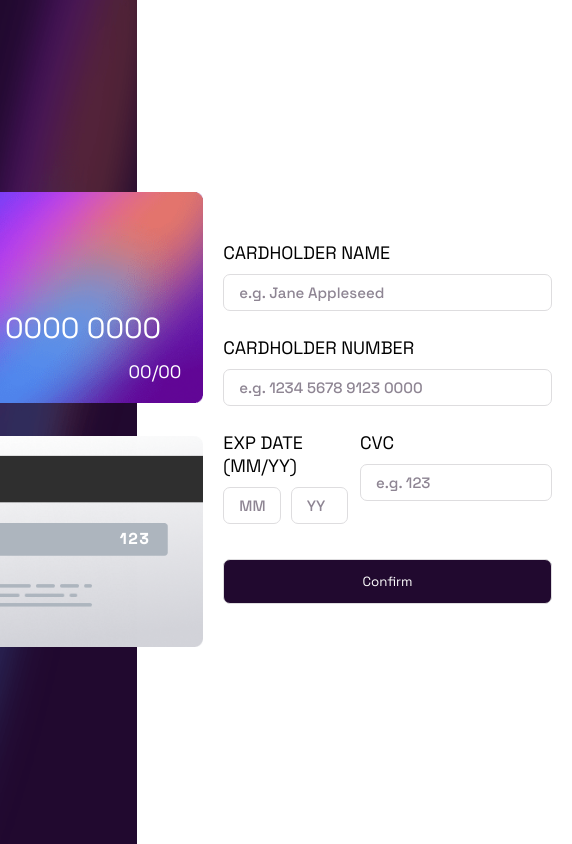
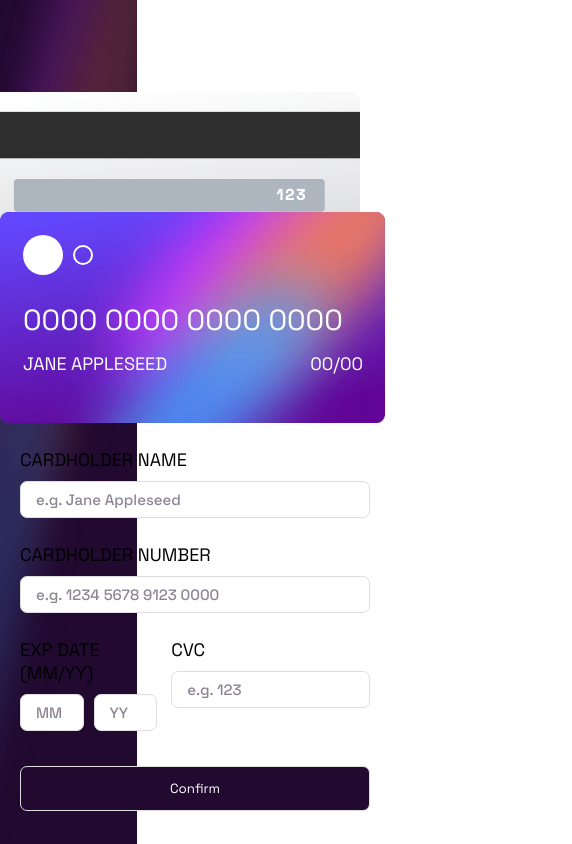
Before and after one commit to VincentChen6345/interactive-credit-card-form, a React (Create React App) app: page / in a window 390 px wide. Shown: the whole page, 572 px wide, since content can reach past the window. Built offline with nearby package versions, Linux system fonts and the light colour scheme.

Commit message:
media queries

```diff
--- a/src/components/CardCTA.css
+++ b/src/components/CardCTA.css
@@ -130,8 +130,15 @@ input:focus {
     width: 90rem;
   }
 }
-@media (max-width: 934px) {
+/* @media (max-width: 934px) {
   .main-container {
-    width: 80rem;
+    width: 50rem;
+  }
+} */
+@media (max-width: 872px) {
+  .main-container {
+    flex-direction: column;
+    padding-top: 2rem;
+    width: 50rem;
   }
 }
--- a/src/components/CardDetails.css
+++ b/src/components/CardDetails.css
@@ -89,3 +89,20 @@
     margin-right: -2rem;
   }
 }
+
+@media (max-width: 872px) {
+  .card-back-container {
+    position: inherit;
+  }
+  .image-container {
+    width: 100%;
+    position: relative;
+    padding-bottom: 2rem;
+  }
+  .card-back-container {
+    position: absolute;
+    z-index: -5;
+    right: 3rem;
+    top: -12rem;
+  }
+}
--- a/src/components/CardDetails.jsx
+++ b/src/components/CardDetails.jsx
@@ -32,7 +32,7 @@ const CardDetails = (props) => {
         </div>
         {/* </div> */}
       </span>
-      <div style={{ position: "relative" }}>
+      <div className="card-back-container">
         <img src={CardBack} alt="card background back" className="card-back" />
         <span className="CVC-number">
           <p>{currentVariables.CVC}</p>
```
Also changed, not shown: 1 other file (tests, documents, lock files or other folders).
